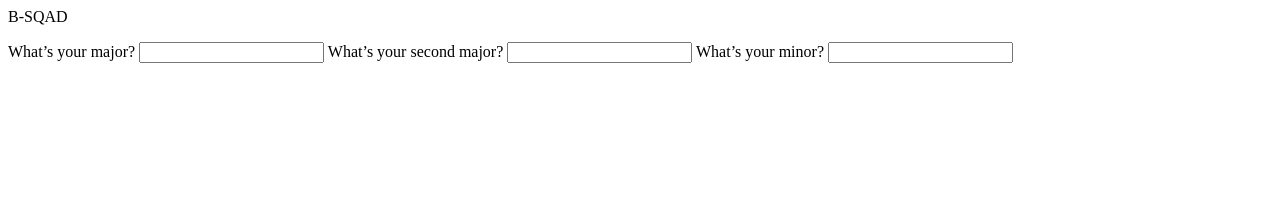
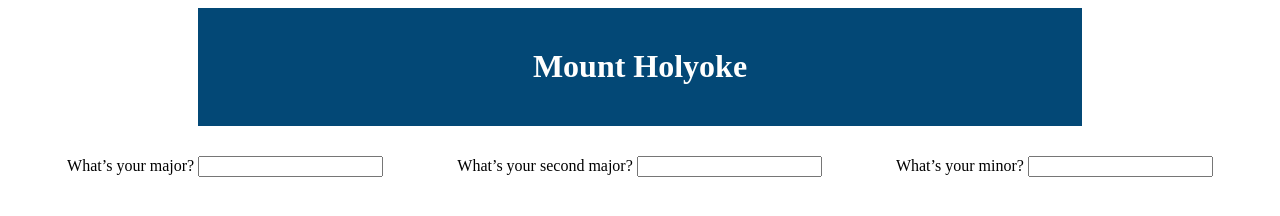
Before and after one commit to laximillion/nameapp, a plain HTML site: page main.html in a window 1280 px wide. Drawn offline with Linux system fonts and the light colour scheme.

Commit message:
Update main.html and main.css

```diff
--- /dev/null
+++ b/main.css
@@ -0,0 +1,26 @@
+h2 {
+    display: flex;
+    justify-content: center;
+    align-items: center;
+    text-align: center;
+    background-color:#034876;
+    color:#fffffe;
+    height: 15%;
+    width: 70%;
+    margin: auto;
+    font-size: 2em;
+    margin-bottom: 30px;
+
+}
+
+question {
+    display: flex;
+    flex-direction: row;
+    justify-content:space-evenly;
+    align-items: center;
+    gap: 15px;
+}
+
+label {
+    text-align: center;
+}
--- a/main.html
+++ b/main.html
@@ -4,13 +4,28 @@
     <title>
         Main Page
     </title>
+    <link rel="stylesheet" href="main.css">
+
 </head>
 
 <body>
-    <p>B-SQAD</p>
-    <label>What’s your major?
-        <input list="majors" name="major">
-    </label>
+    <h2>Mount Holyoke</h2>
+
+    <question>
+        <label>What’s your major?
+            <input list="majors" name="major">
+        </label>
+
+        <label>What’s your second major?
+            <input list="majors" name="major">
+        </label>
+
+        <label>What’s your minor?
+            <input list="majors" name="major">
+        </label>
+    </question>
+
+
     <datalist id="majors">
         <option value="Computer Science">
         <option value="Mathematics">
@@ -20,29 +35,6 @@
         <option value="Physics">
     </datalist>
 
-    <label>What’s your second major?
-        <input list="majors" name="major">
-    </label>
-    <datalist id="majors">
-        <option value="Computer Science">
-        <option value="Mathematics">
-        <option value="Economics">
-        <option value="Accounting">
-        <option value="English">
-        <option value="Physics">
-    </datalist>
-
-    <label>What’s your minor?
-        <input list="majors" name="major">
-    </label>
-    <datalist id="majors">
-        <option value="Computer Science">
-        <option value="Mathematics">
-        <option value="Economics">
-        <option value="Accounting">
-        <option value="English">
-        <option value="Physics">
-    </datalist>
 
 </body>
 
```
